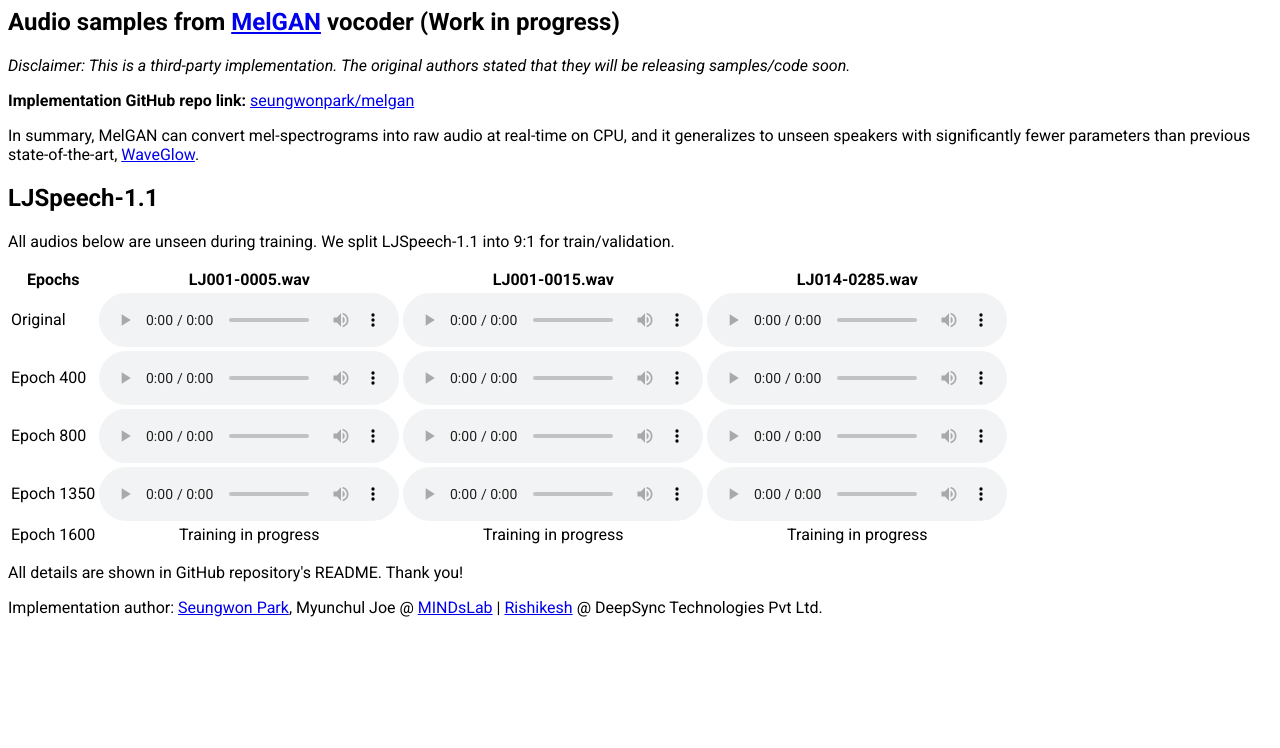
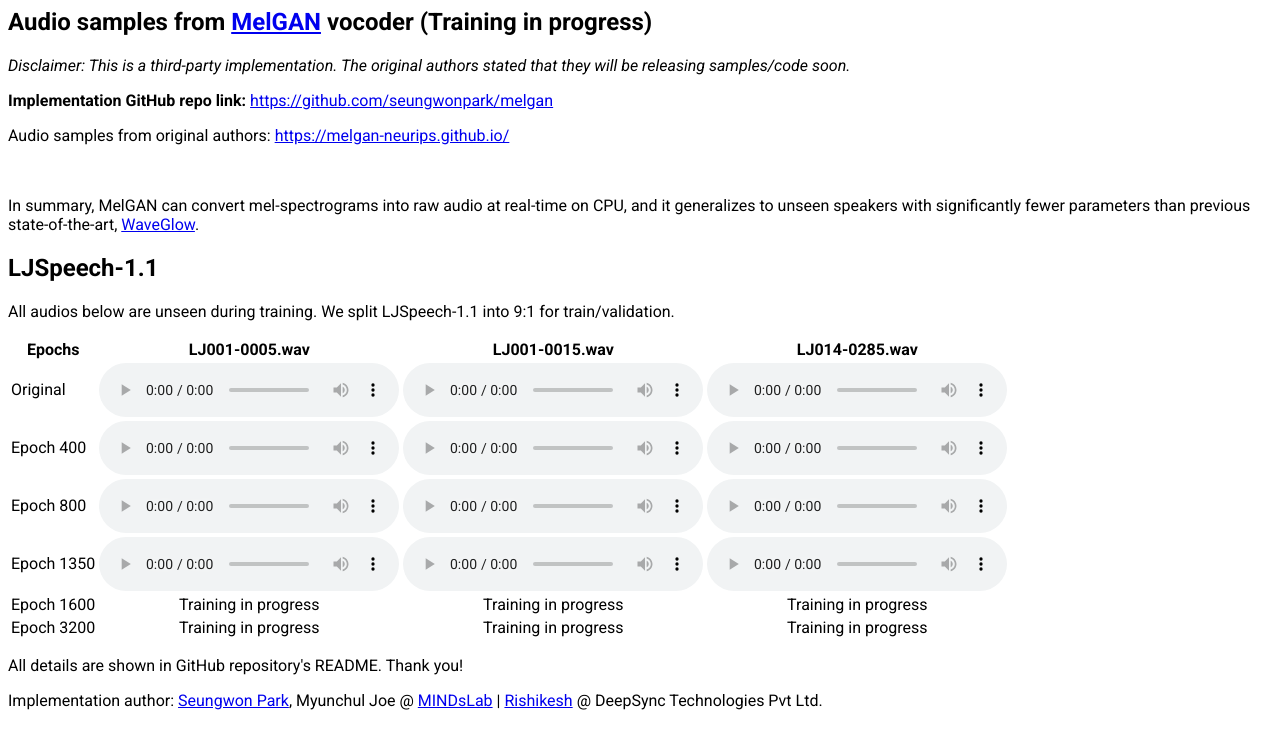
Before and after one commit to seungwonpark/melgan, a plain HTML site: page docs/index.html in a window 1280 px wide. Drawn offline with Linux system fonts and the light colour scheme.

Commit message:
update audio sample webpage

```diff
--- a/docs/index.html
+++ b/docs/index.html
@@ -8,9 +8,11 @@
 
 <body>
   <div>
-  	<h2>Audio samples from <a href="https://arxiv.org/abs/1910.06711">MelGAN</a> vocoder (Work in progress)</h2>
+  	<h2>Audio samples from <a href="https://arxiv.org/abs/1910.06711">MelGAN</a> vocoder (Training in progress)</h2>
     <p><i>Disclaimer: This is a third-party implementation. The original authors stated that they will be releasing samples/code soon.</i></p>
-  	<p><b>Implementation GitHub repo link:</b> <a href="https://github.com/seungwonpark/melgan">seungwonpark/melgan</a></p>
+  	<p><b>Implementation GitHub repo link:</b> <a href="https://github.com/seungwonpark/melgan">https://github.com/seungwonpark/melgan</a></p>
+    <p>Audio samples from original authors: <a href="https://melgan-neurips.github.io/">https://melgan-neurips.github.io/</a></p>
+    <br>
 
     <p>In summary, MelGAN can convert mel-spectrograms into raw audio at real-time on CPU,
       and it generalizes to unseen speakers with significantly fewer parameters than previous state-of-the-art,
@@ -71,6 +73,12 @@
           <td><div align="center">Training in progress</div></td>
           <td><div align="center">Training in progress</div></td>
         </tr>
+        <tr>
+          <td>Epoch 3200</td>
+          <td><div align="center">Training in progress</div></td>
+          <td><div align="center">Training in progress</div></td>
+          <td><div align="center">Training in progress</div></td>
+        </tr>
       </tbody>
     </table>
     <p>All details are shown in GitHub repository's README. Thank you!</p>
```
